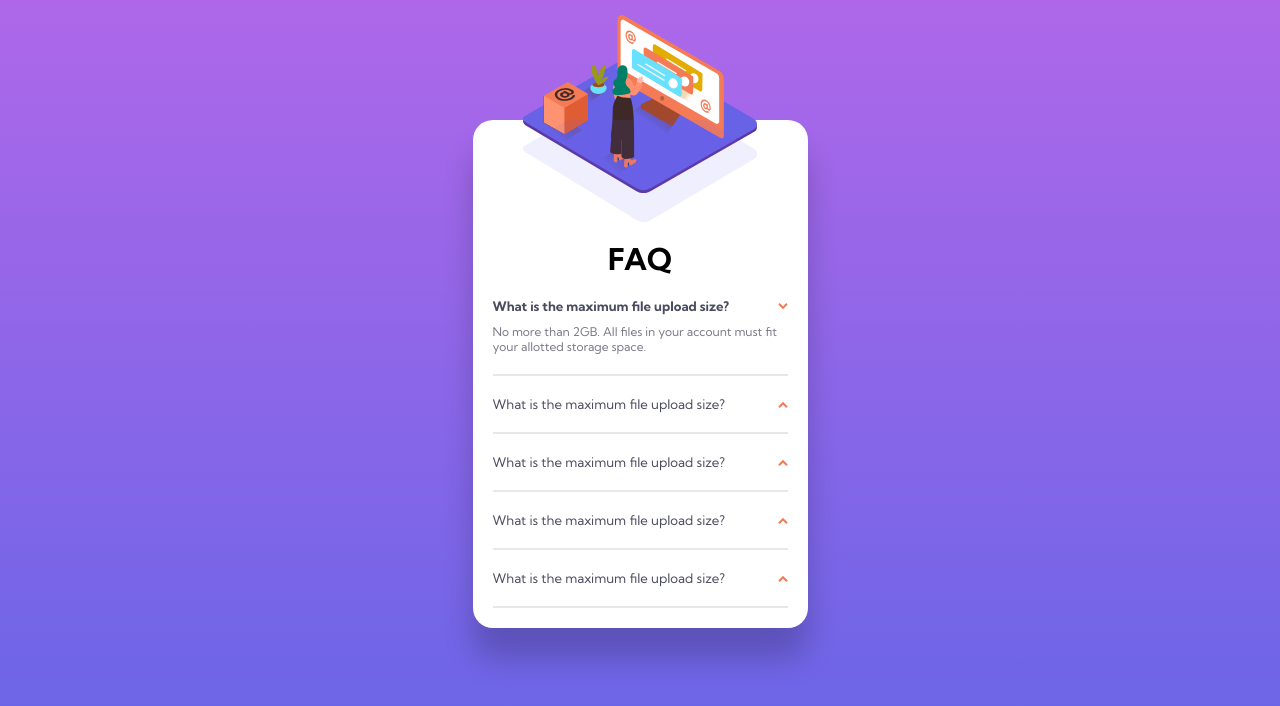
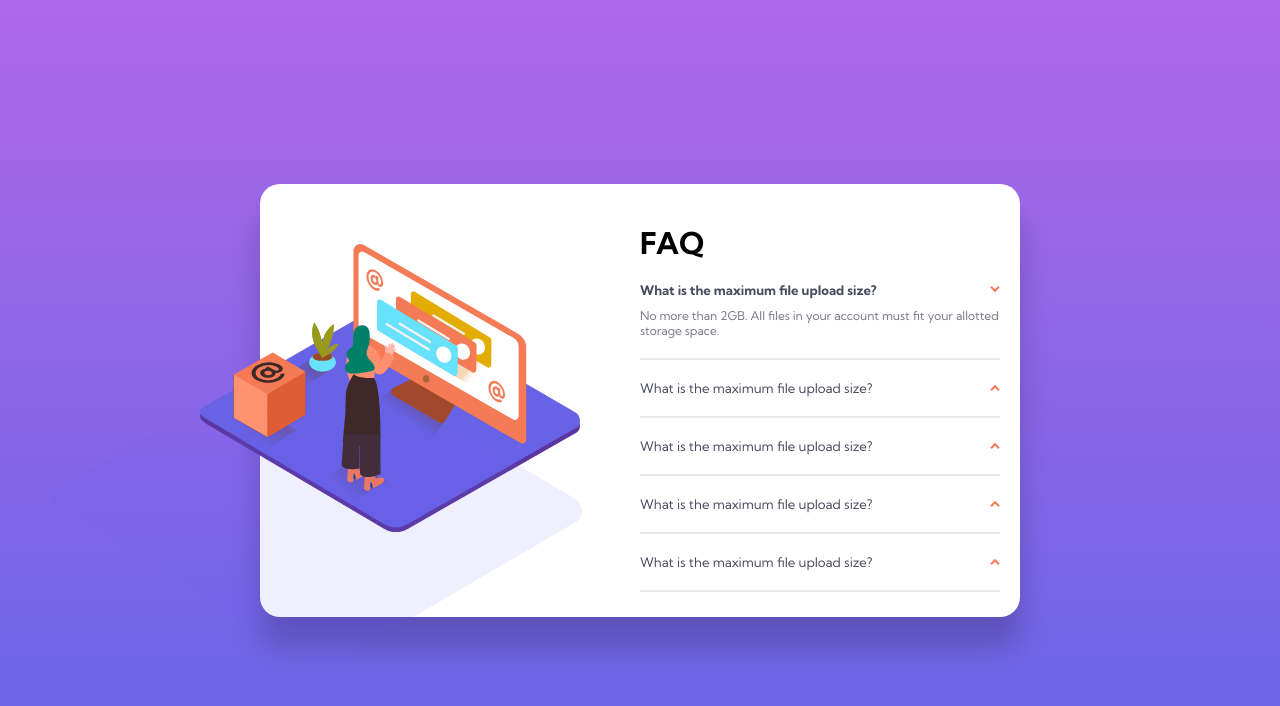
Before and after one commit to daniloaugusto9101/faq-card, a plain HTML site: page index.html in a window 1280 px wide. Drawn offline with Linux system fonts and the light colour scheme.

Commit message:
Layout desktop concluido

```diff
--- a/assets/sass/card.sass
+++ b/assets/sass/card.sass
@@ -2,30 +2,36 @@
 
 .container
     padding: 20px
+    // background-color: blue
 
 .card
     position: relative
     background-color: white
     max-width: 335px
-    margin: 100px auto //ajusta altura do card
-    padding: 100px 20px 20px 20px
+    padding: 20px 20px 25px 20px
     border-radius: 20px
     box-shadow: 0px 30px 30px 0px rgba(0, 0, 0, 0.2)
+
+    &__header
+        height: 60px
     &__img
         position: absolute
-        top: -105px
-        left: 50px
-        width: 70%
+        top: -85px
+        left: 70px
+        width: 60%
+        // width: 200px
+        transition: all .9s
     &__img2
         position: absolute
         top: 0px
-        left: 50px
-        width: 70%
-    &__title
-        text-align: center
-        font-size: 2.5em
-        margin-top: 20px
+        left: 70px
+        width: 60%
+        transition: all .9s
     .questions
+        &__title
+            text-align: center
+            font-size: 2.5em
+            margin-top: 20px
         .item
             border-bottom: 2px solid variables.$dividers-color
             padding: 20px 0px
@@ -41,9 +47,12 @@
                 justify-content: space-between
                 align-items: center
                 cursor: pointer
+                &:hover .item__title
+                    color: variables.$primary-color2-text
             &__title
                 font-size: 1.1em
                 color: variables.$neutral-color1-text
+                transition: all .3s
             &__ico
                 transform: rotate(180deg)
                 transition: .3s all
--- /dev/null
+++ b/assets/sass/mediaQueries.sass
@@ -0,0 +1,23 @@
+@use 'variables'
+
+@media screen and (min-width: 900px)
+    body
+        // border: 10px solid black
+        .card
+            min-width: 760px
+            display: grid
+            grid-template-columns: repeat(2, 1fr)
+            &__img
+                top: 60px
+                left: -60px
+                width: 50%
+                // transition: all .3s
+            &__img2
+                top: 250px
+                left: -210px
+                width: 70%
+                // transition: all .3s
+            .questions
+                &__title
+                    text-align: left
+                    // transition: all .3s
--- a/assets/sass/reset.sass
+++ b/assets/sass/reset.sass
@@ -12,7 +12,8 @@ body
     height: 100vh
     background-repeat: no-repeat
     overflow: hidden
-    // background-repeat: repeat-x
-    // display: flex
-    // justify-content: center
-    // align-items: center
+    background-repeat: repeat-x
+    display: flex
+    justify-content: center
+    align-items: center
+    flex-direction: column
--- a/assets/sass/style.sass
+++ b/assets/sass/style.sass
@@ -1,2 +1,3 @@
+@use 'mediaQueries'
 @use 'reset'
 @use 'card'
--- a/index.html
+++ b/index.html
@@ -23,16 +23,18 @@
 </head>
 
 <body>
+
   <div class="container">
+
     <div class="card">
 
-      <img src="assets/images/illustration-woman-online-mobile.svg" alt="" class="card__img">
-
-      <img src="assets/images/bg-pattern-mobile.svg" alt="" class="card__img2">
-
-      <h1 class="card__title">FAQ</h1>
+      <div class="card__header">
+        <img src="assets/images/illustration-woman-online-mobile.svg" alt="" class="card__img">
+        <img src="assets/images/bg-pattern-mobile.svg" alt="" class="card__img2">
+      </div>
 
       <div class="questions">
+        <h1 class="questions__title">FAQ</h1>
 
         <div class="item item--active">
           <div class="item__header">
@@ -100,21 +102,11 @@
             </p>
           </div>
         </div>
-
-
       </div>
 
     </div>
 
-
-
-
-
-
-
   </div>
-
-
 
   <script src="assets/js/script.js"></script>
 </body>
```
Also changed, not shown: assets/css/style.css, 1 other file.
